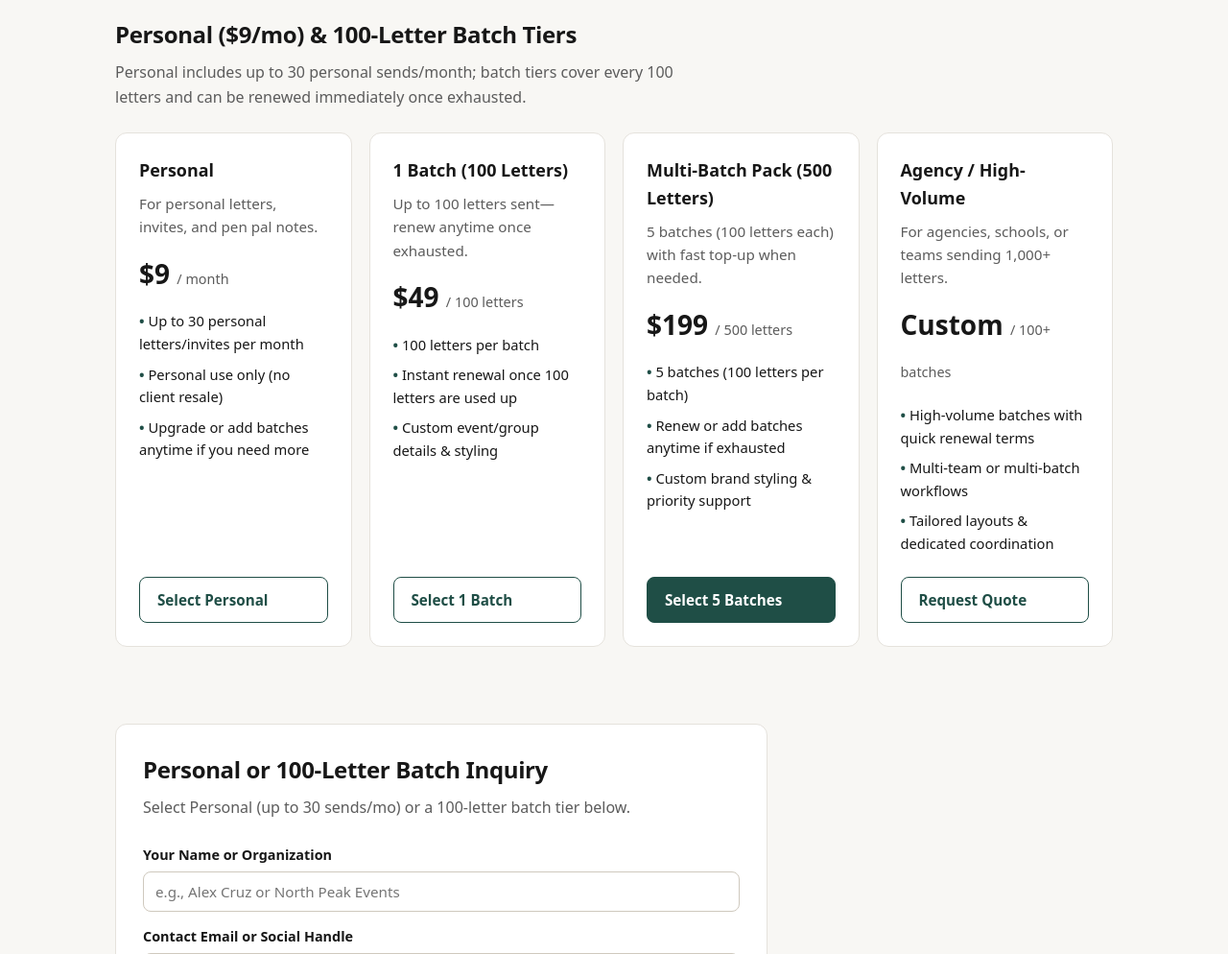
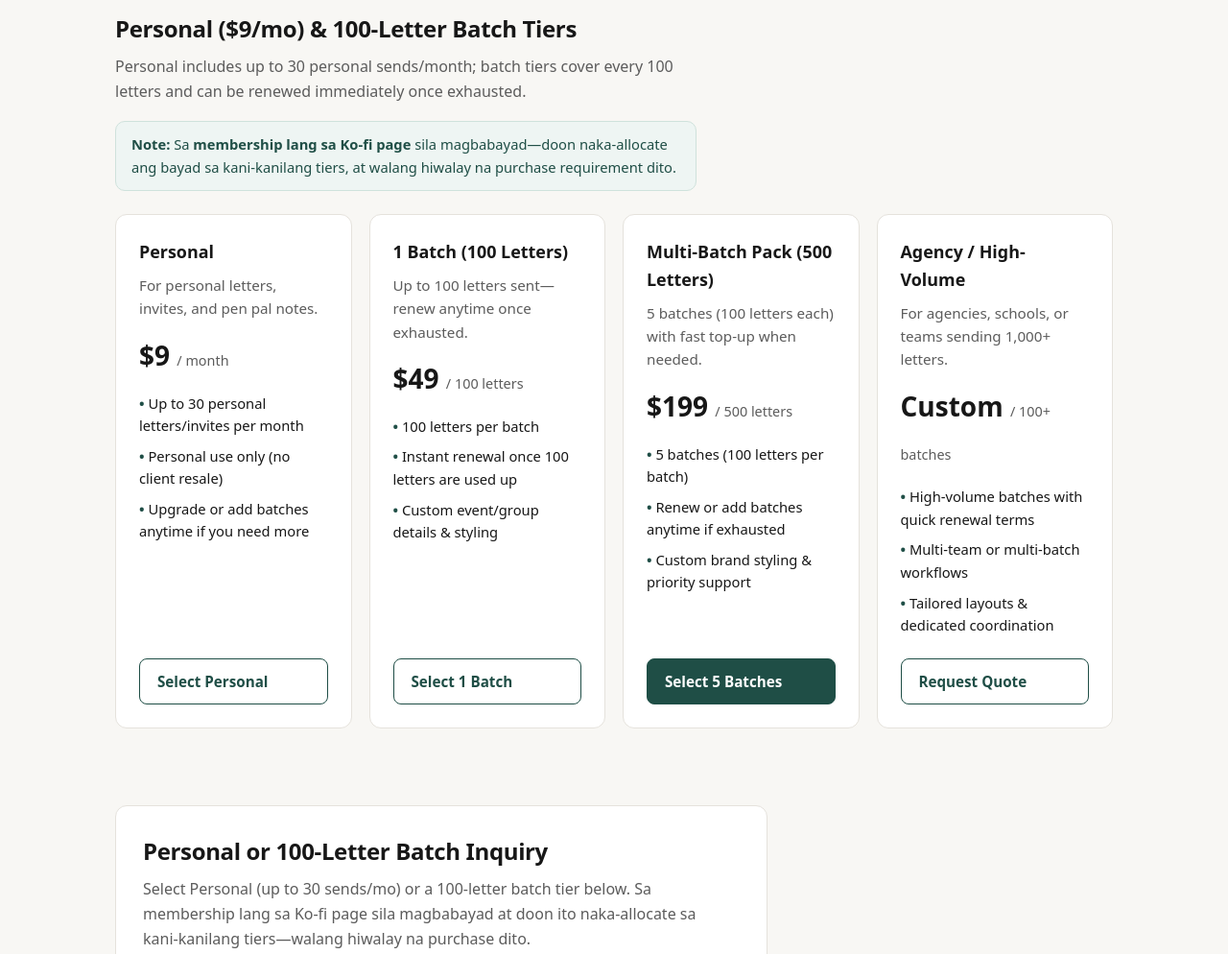
Before and after one commit to handlevault-official/delusional-invite-studio, a plain HTML site: page partnership.html in a window 1280 px wide. Shown: the part 1040-2034 px from the top of the page at 96% size. Drawn offline with Linux system fonts and the light colour scheme.

Commit message:
Update partnership.html

```diff
--- a/partnership.html
+++ b/partnership.html
@@ -139,8 +139,19 @@
 
     .section-sub {
       color: var(--muted);
+      margin-bottom: 18px;
+      max-width: 64ch;
+    }
+
+    .kofi-note {
+      background: var(--accent-soft);
+      border: 1px solid #cfe2dc;
+      color: var(--accent);
+      border-radius: 10px;
+      padding: 12px 16px;
+      font-size: 0.92rem;
       margin-bottom: 24px;
-      max-width: 64ch;
+      max-width: 72ch;
     }
 
     .grid-3 {
@@ -323,6 +334,9 @@
           Personal includes up to 30 personal sends/month; batch tiers cover every 100 letters and
           can be renewed immediately once exhausted.
         </p>
+        <div class="kofi-note">
+          <strong>Note:</strong> Sa <strong>membership lang sa Ko-fi page</strong> sila magbabayad—doon naka-allocate ang bayad sa kani-kanilang tiers, at walang hiwalay na purchase requirement dito.
+        </div>
         <div class="grid-4">
           <article class="card">
             <div>
@@ -388,7 +402,7 @@
         <div class="inquiry-box">
           <h2 class="section-title">Personal or 100-Letter Batch Inquiry</h2>
           <p class="section-sub">
-            Select Personal (up to 30 sends/mo) or a 100-letter batch tier below.
+            Select Personal (up to 30 sends/mo) or a 100-letter batch tier below. Sa membership lang sa Ko-fi page sila magbabayad at doon ito naka-allocate sa kani-kanilang tiers—walang hiwalay na purchase dito.
           </p>
           <form class="form-grid" id="partnership-form">
             <label>
@@ -431,7 +445,7 @@
 
   <footer>
     <div class="container">
-      <p>DELUSIONAL &amp; ORGANIZED • Personal ($9/mo) &amp; 100-Letter Batch Partnership</p>
+      <p>DELUSIONAL &amp; ORGANIZED • Personal ($9/mo) &amp; 100-Letter Batch Partnership — Sa membership lang sa Ko-fi page sila magbabayad at doon naka-allocate sa kani-kanilang tiers (no separate purchase here).</p>
     </div>
   </footer>
 
@@ -460,7 +474,7 @@
       event.preventDefault();
       const data = new FormData(form);
       const summary = `${data.get("orgName")} (${data.get("useCase")}) selected ${data.get("plan")}.`;
-      statusEl.textContent = `Ready to send: ${summary} Connect this form to your email/form handler or copy these details to send directly.`;
+      statusEl.textContent = `Ready to send: ${summary} Sa membership lang sa Ko-fi page sila magbabayad (walang hiwalay na purchase dito) at doon naka-allocate sa kani-kanilang tiers.`;
     });
   </script>
 </body>
```
